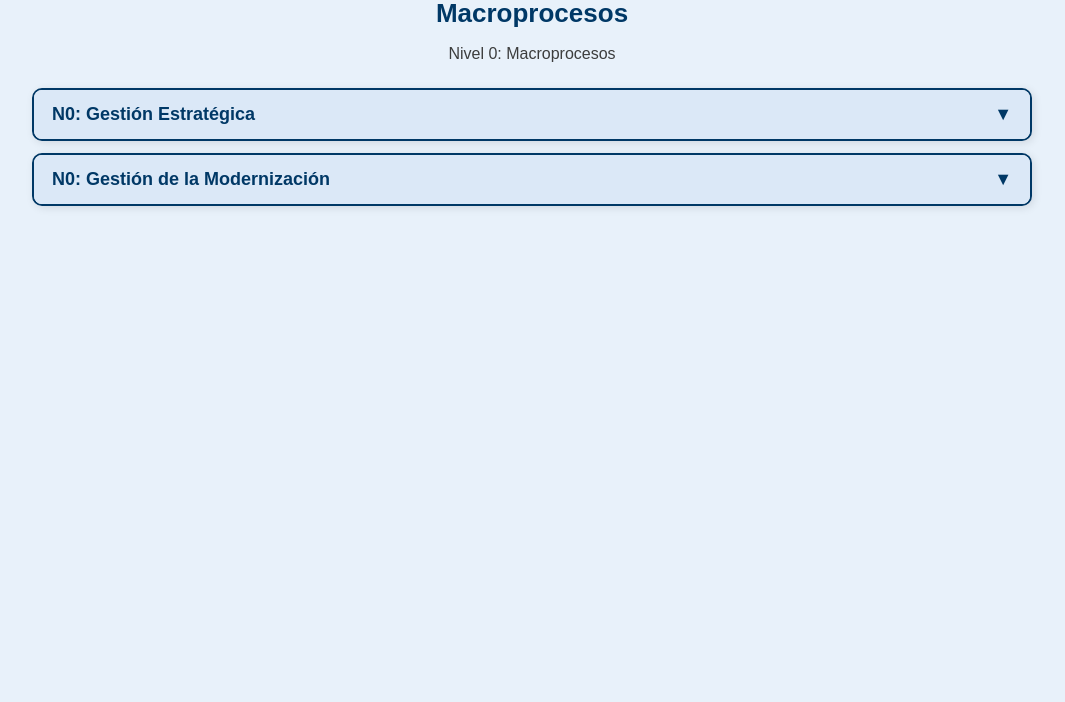
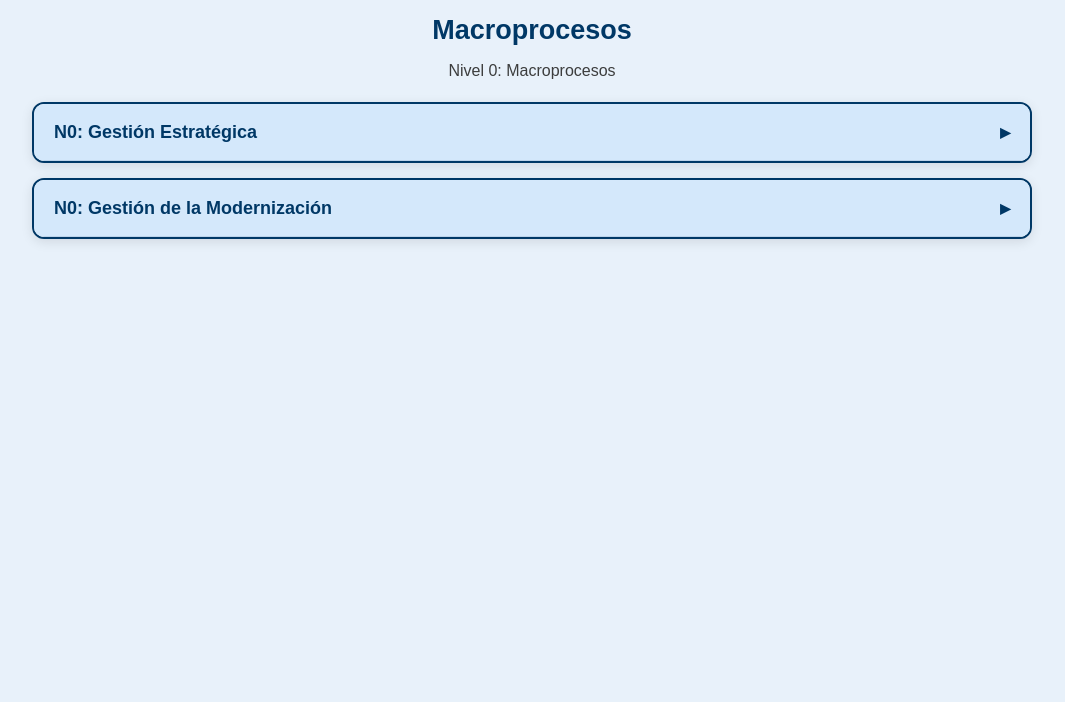
Before and after one commit to NickPC-byte/ProcesosUPM-widget, a plain HTML site: page index.html in a window 1280 px wide. Shown: the part 98-800 px from the top of the page, without its empty margins (108-1173 px from the left). Drawn offline with Linux system fonts and the light colour scheme.

Commit message:
Update styles.css

```diff
--- a/styles.css
+++ b/styles.css
@@ -1,16 +1,18 @@
+/* ----------- GLOBAL ----------- */
 body {
   background: #e8f1fa;
-  font-family: Arial, sans-serif;
+  font-family: "Poppins", Arial, sans-serif;
   margin: 0;
-  padding: 20px;
+  padding: 25px;
+  color: #3c3d3d;
 }
 
 .titulo-principal {
   text-align: center;
-  font-size: 28px;
+  font-size: 32px;
   color: #003866;
-  font-weight: bold;
-  margin-bottom: 25px;
+  font-weight: 600;
+  margin-bottom: 30px;
 }
 
 #tree-container {
@@ -18,91 +20,130 @@ body {
   margin: auto;
 }
 
+/* -------- TITULOS -------- */
 .level-title {
   color: #003866;
   text-align: center;
-  margin-bottom: 6px;
-  font-size: 26px;
-  font-weight: bold;
+  margin-bottom: 4px;
+  font-size: 27px;
+  font-weight: 600;
 }
 
 .level-subtitle {
   text-align: center;
   font-size: 16px;
   color: #3c3d3d;
-  margin-bottom: 25px;
+  margin-bottom: 22px;
 }
 
-/* LISTA DE ACORDEONES */
+/* -------- LISTA DE ACORDEONES -------- */
 .accordion-list {
   display: flex;
   flex-direction: column;
-  gap: 12px;
+  gap: 15px;
 }
 
-/* ITEM PRINCIPAL */
+/* -------- ITEM PRINCIPAL -------- */
 .accordion-item {
   background: #ffffff;
   border: 2px solid #003866;
-  border-radius: 10px;
+  border-radius: 12px;
   overflow: hidden;
-  box-shadow: 2px 2px 8px rgba(0,0,0,0.1);
+  box-shadow: 0 3px 12px rgba(0,0,0,0.10);
+  transition: 0.3s ease;
 }
 
-/* CABECERA DEL ACORDEÓN */
+.accordion-item:hover {
+  box-shadow: 0 4px 16px rgba(0,0,0,0.15);
+}
+
+/* -------- CABECERA -------- */
 .accordion-header {
-  padding: 14px 18px;
+  padding: 16px 20px;
   font-size: 18px;
-  font-weight: bold;
+  font-weight: 600;
   cursor: pointer;
   color: #003866;
-  background: #dbe8f7;
-  transition: 0.25s;
+  background: #d4e8fb; /* tono más elegante del azul */
+  display: flex;
+  justify-content: space-between;
+  align-items: center;
+  transition: 0.3s ease;
 }
 
-/* Flecha indicadora */
+.accordion-header:hover {
+  background: #c3def9;
+}
+
+/* Flecha elegante */
 .accordion-header::after {
-  content: "▼";
-  float: right;
-  transition: 0.25s;
+  content: "▸";
+  font-size: 20px;
+  transform: rotate(0deg);
+  transition: transform 0.3s ease;
 }
 
 .accordion-header.open::after {
-  transform: rotate(180deg);
+  transform: rotate(90deg);
 }
 
-/* CUERPO */
+/* -------- CUERPO DESPLEGABLE -------- */
 .accordion-body {
   max-height: 0;
   overflow: hidden;
   background: #ffffff;
-  transition: max-height 0.35s ease;
+  transition: max-height 0.45s ease;
+  border-top: 1px solid #bcd3ea;
 }
 
 .accordion-body.open {
-  padding: 10px 18px;
-  max-height: 500px; /* suficiente para expandirse */
+  padding: 12px 20px;
+  max-height: 800px;
 }
 
-/* Subniveles */
-.accordion-subitem,
-.accordion-product {
-  background: #f7f7f7;
-  margin-bottom: 6px;
-  padding: 10px 14px;
-  border-radius: 6px;
+/* -------- SUBITEMS (Nivel 2) -------- */
+.accordion-subitem {
+  background: #f5fbff;
+  margin-bottom: 8px;
+  padding: 12px 18px;
+  border-radius: 8px;
+  border-left: 5px solid #78b8e5; /* azul institucional suave */
+  color: #003866;
   font-size: 15px;
-  border-left: 4px solid #003866;
-  color: #3c3d3d;
+  font-weight: 500;
+  cursor: pointer;
+  transition: 0.25s ease;
 }
 
-/* Nested headers */
+.accordion-subitem:hover {
+  background: #e3f3ff;
+}
+
+/* -------- NESTED HEADER (para productos si usas más niveles) -------- */
 .accordion-header.nested {
   background: #f1f5fb;
   font-size: 16px;
-  margin-top: 8px;
+  font-weight: 500;
+  margin-top: 10px;
+  padding: 10px 15px;
 }
 
 .accordion-header.nested.open {
   background: #e0e8f8;
 }
+
+/* -------- PRODUCTOS -------- */
+.accordion-product {
+  background: #fff9cc; /* amarillo institucional suave */
+  margin-bottom: 8px;
+  padding: 10px 14px;
+  border-radius: 8px;
+  border-left: 5px solid #f5eb6b; /* amarillo fuerte institucional */
+  font-size: 15px;
+  font-weight: 500;
+  color: #3c3d3d;
+}
+
+.accordion-product:hover {
+  background: #fdf3a6;
+}
```
